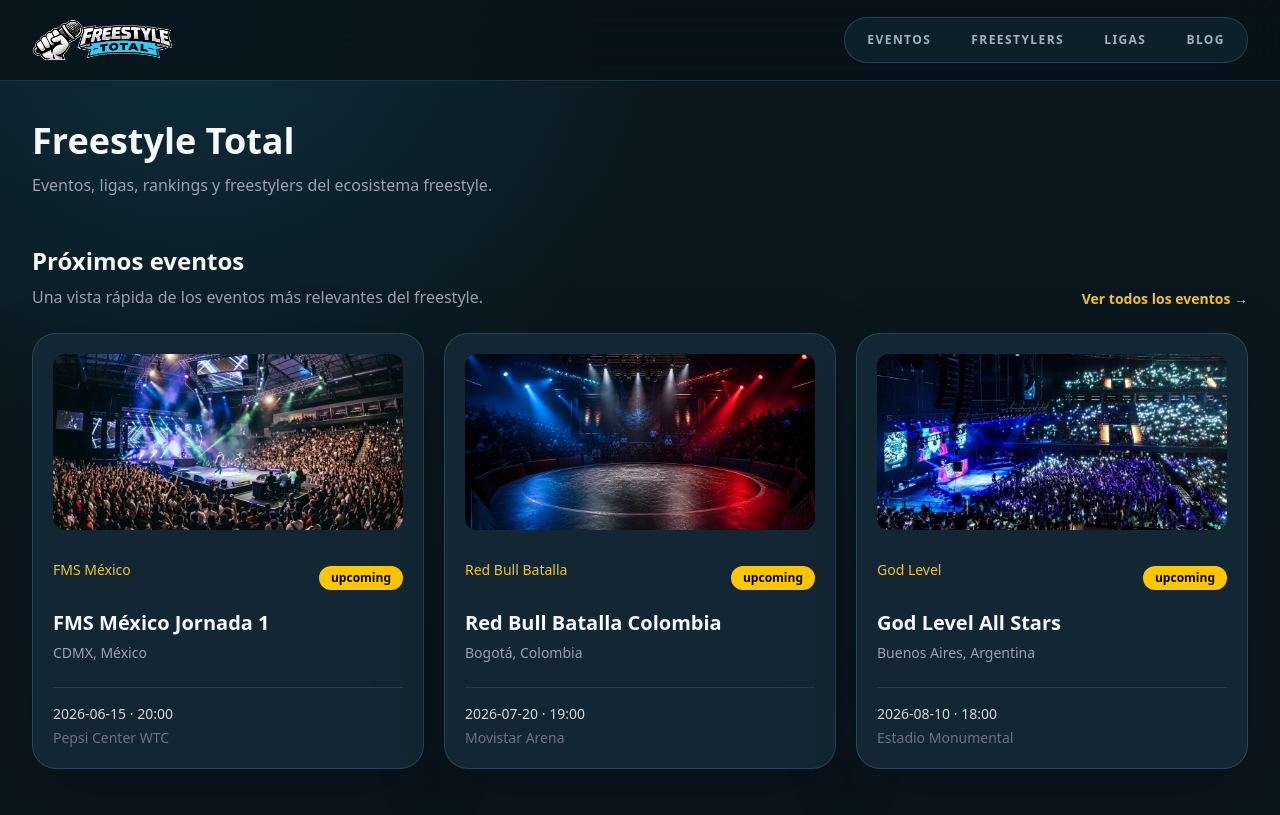
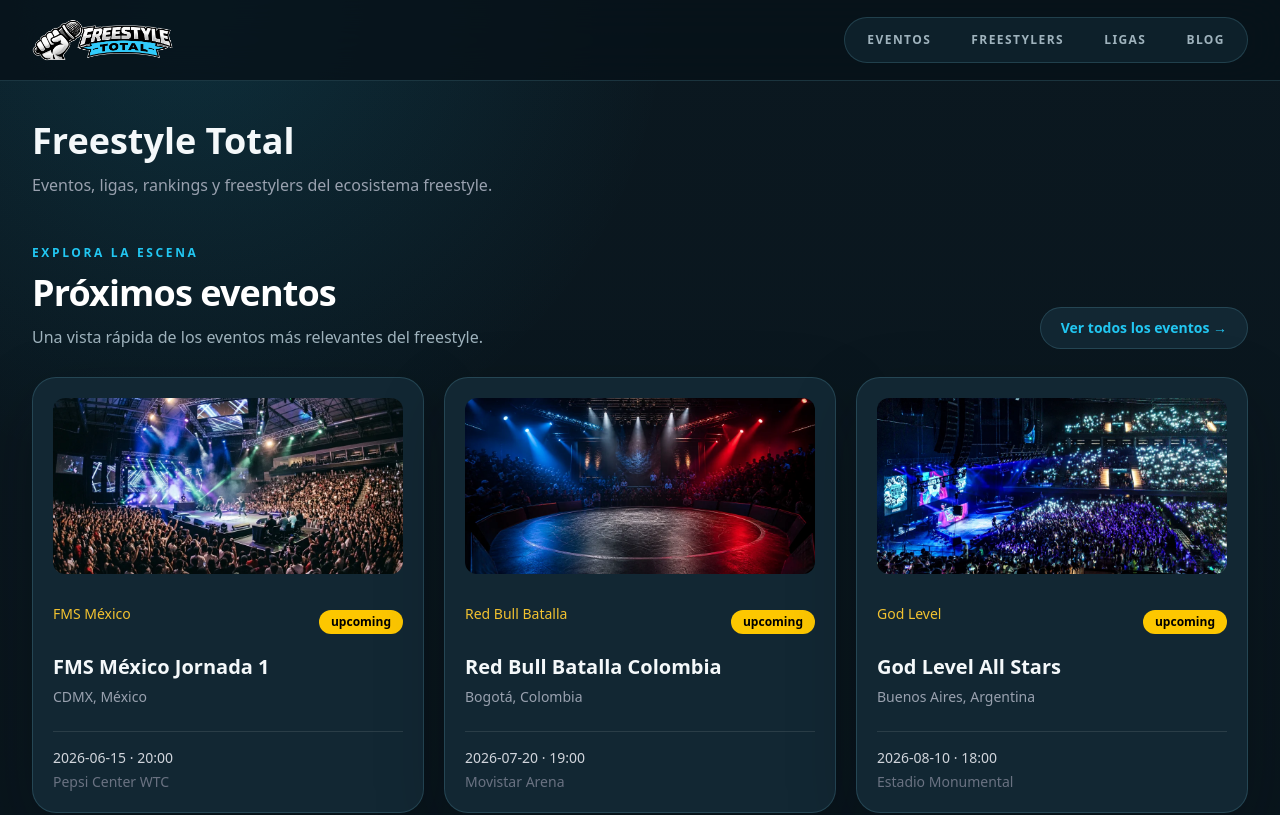
Before and after one commit to asGerath/freestylett, a Next.js app: page / in a window 1280 px wide. Shown: the top 815 px of the page. Built offline with nearby package versions, Linux system fonts and the light colour scheme.

Commit message:
style(sections): strengthen editorial headings

```diff
--- a/src/components/ui/SectionHeader.tsx
+++ b/src/components/ui/SectionHeader.tsx
@@ -1,6 +1,3 @@
-// Header reutilizable para secciones.
-// Sirve para previews del Home y encabezados internos con CTA opcional.
-
 import Link from "next/link";
 
 type SectionHeaderProps = {
@@ -15,15 +12,19 @@
   description,
   href,
   linkLabel = "Ver todos →",
-
 }: SectionHeaderProps) {
   return (
-    <div className="mb-6 flex flex-col gap-4 md:flex-row md:items-end md:justify-between">
+    <div className="mb-7 flex flex-col gap-5 md:flex-row md:items-end md:justify-between">
       <div>
-        <h2 className="text-2xl font-bold">{title}</h2>
+        <span className="mb-3 block text-xs font-bold uppercase tracking-[0.22em] text-[var(--color-primary)]">
+          Explora la escena
+        </span>
+        <h2 className="text-3xl font-black tracking-tight text-white sm:text-4xl">
+          {title}
+        </h2>
 
         {description && (
-          <p className="mt-2 text-gray-400">
+          <p className="mt-3 max-w-2xl text-[var(--color-muted)]">
             {description}
           </p>
         )}
@@ -32,7 +33,7 @@
       {href && (
         <Link
           href={href}
-          className="text-sm font-bold text-[var(--color-accent)] hover:underline"
+          className="w-fit rounded-full border border-[var(--color-border)] bg-[var(--color-surface)] px-5 py-2.5 text-sm font-bold text-[var(--color-primary)] transition hover:border-[var(--color-primary)] hover:bg-[var(--color-primary)] hover:text-[var(--color-text-dark)]"
         >
           {linkLabel}
         </Link>
```
